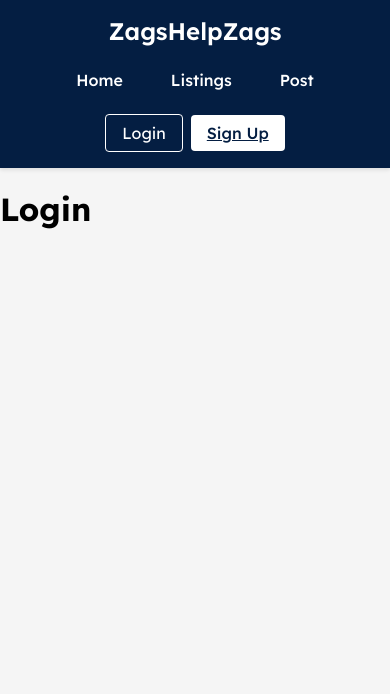
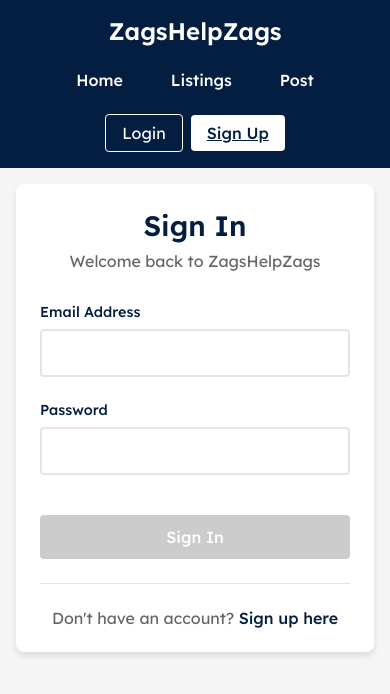
Before and after one commit to RitchieFu/hosted-final-project-332, a Vue app in the folder frontend/: page /login in a window 390 px wide. Shown: the top 694 px of the page. Built offline with nearby package versions, Linux system fonts and the light colour scheme.

Commit message:
update: create login form, add new view for after someone creates an account

```diff
--- a/frontend/src/router/index.js
+++ b/frontend/src/router/index.js
@@ -4,6 +4,7 @@ import ListingsPage from '@/views/ListingsPage.vue'
 import PostForm from '@/views/PostForm.vue'
 import LoginPage from '@/views/LoginPage.vue'
 import SignUpPage from '@/views/SignUpPage.vue'
+import EmailVerificationPage from '@/views/EmailVerificationPage.vue'
 
 const routes = [
   {path: '/', name: 'home', component: HomePage},
@@ -11,6 +12,23 @@ const routes = [
   {path: '/post', name: 'post', component: PostForm},
   {path: '/login', name: 'login', component: LoginPage},
   {path: '/signup', name: 'signup', component: SignUpPage},
+  {
+    path: '/verify-email',
+    name: 'verify-email',
+    component: EmailVerificationPage,
+    beforeEnter: (to, from, next) => {
+      // Check if user has just completed signup
+      const signupCompleted = sessionStorage.getItem('signupCompleted')
+      if (signupCompleted === 'true') {
+        // Clear the flag so it can't be accessed again by typing the URL
+        sessionStorage.removeItem('signupCompleted')
+        next()
+      } else {
+        // Redirect to signup page if trying to access directly
+        next({ name: 'signup' })
+      }
+    }
+  },
 ]
 
 export default createRouter({
--- /dev/null
+++ b/frontend/src/views/EmailVerificationPage.vue
@@ -0,0 +1,112 @@
+<template>
+  <div class="verification-container">
+    <div class="verification-card">
+      <h1 class="verification-title">Check Your Email</h1>
+      <p class="verification-message">
+        A link has been sent to your account if the provided email exists. Please click on the link to verify your email.
+      </p>
+      <div class="verification-actions">
+        <RouterLink to="/login" class="link-button">Go to Login</RouterLink>
+        <RouterLink to="/" class="link-button secondary">Return to Home</RouterLink>
+      </div>
+    </div>
+  </div>
+</template>
+
+<script setup>
+import { RouterLink } from 'vue-router'
+</script>
+
+<style scoped>
+.verification-container {
+  min-height: 100vh;
+  background-color: #f5f5f5;
+  padding: 6rem 1rem 2rem 1rem;
+  display: flex;
+  align-items: flex-start;
+  justify-content: center;
+}
+
+.verification-card {
+  background: white;
+  padding: 3rem 2rem;
+  border-radius: 8px;
+  box-shadow: 0 4px 6px rgba(0, 0, 0, 0.1);
+  max-width: 500px;
+  width: 100%;
+  text-align: center;
+}
+
+.verification-icon {
+  margin-bottom: 1.5rem;
+  display: flex;
+  justify-content: center;
+}
+
+.verification-title {
+  color: #041E42;
+  font-size: 2rem;
+  font-weight: 600;
+  margin: 0 0 1rem 0;
+}
+
+.verification-message {
+  color: #666;
+  font-size: 1rem;
+  line-height: 1.6;
+  margin: 0 0 2rem 0;
+}
+
+.verification-actions {
+  display: flex;
+  flex-direction: column;
+  gap: 1rem;
+  margin-top: 2rem;
+}
+
+.link-button {
+  background-color: #041E42;
+  color: white;
+  border: none;
+  padding: 0.75rem 1.5rem;
+  border-radius: 4px;
+  font-size: 1rem;
+  font-weight: 500;
+  text-decoration: none;
+  cursor: pointer;
+  transition: all 0.3s ease;
+  display: inline-block;
+  text-align: center;
+}
+
+.link-button:hover {
+  background-color: #033a7a;
+  transform: translateY(-1px);
+}
+
+.link-button.secondary {
+  background-color: transparent;
+  color: #041E42;
+  border: 2px solid #041E42;
+}
+
+.link-button.secondary:hover {
+  background-color: #f8f9fa;
+  transform: translateY(-1px);
+}
+
+/* Responsive design */
+@media (max-width: 768px) {
+  .verification-container {
+    padding: 1rem;
+  }
+
+  .verification-card {
+    padding: 2rem 1.5rem;
+  }
+
+  .verification-title {
+    font-size: 1.75rem;
+  }
+}
+</style>
--- a/frontend/src/views/LoginPage.vue
+++ b/frontend/src/views/LoginPage.vue
@@ -1,5 +1,202 @@
 <template>
-  <div class="container">
-    <h1>Login</h1>
+  <div class="login-container">
+    <div class="login-form-container">
+      <div class="login-form">
+        <h1 class="login-title">Sign In</h1>
+        <p class="login-subtitle">Welcome back to ZagsHelpZags</p>
+
+        <form @submit.prevent="handleLogin" class="form">
+          <div class="form-group">
+            <label for="email" class="form-label">Email Address</label>
+            <input
+              type="email"
+              id="email"
+              v-model="formData.email"
+              class="form-input"
+              required
+            >
+          </div>
+
+          <div class="form-group">
+            <label for="password" class="form-label">Password</label>
+            <input
+              type="password"
+              id="password"
+              v-model="formData.password"
+              class="form-input"
+              required
+            >
+          </div>
+
+          <button
+            type="submit"
+            class="login-button"
+            :class="{ 'disabled': !isFormValid }"
+            :disabled="!isFormValid"
+          >
+            Sign In
+          </button>
+        </form>
+
+        <div class="signup-link">
+          <p>Don't have an account? <RouterLink to="/signup" class="link">Sign up here</RouterLink></p>
+        </div>
+      </div>
+    </div>
   </div>
 </template>
+
+<script setup>
+import { ref, computed } from 'vue'
+import { RouterLink } from 'vue-router'
+
+// Form data
+const formData = ref({
+  email: '',
+  password: ''
+})
+
+// Form validation
+const isFormValid = computed(() => {
+  return formData.value.email && formData.value.password
+})
+
+// Handle form submission
+const handleLogin = async () => {
+  if (isFormValid.value) {
+    // TODO: Implement actual login logic with Stytch
+    console.log('Login data:', formData.value)
+    // This will be replaced with actual Stytch API call
+  }
+}
+</script>
+
+<style scoped>
+.login-container {
+  min-height: 100vh;
+  background-color: #f5f5f5;
+  padding: 6rem 1rem 2rem 1rem;
+  display: flex;
+  align-items: flex-start;
+  justify-content: center;
+}
+
+.login-form-container {
+  width: 100%;
+  max-width: 500px;
+}
+
+.login-form {
+  background: white;
+  padding: 2rem;
+  border-radius: 8px;
+  box-shadow: 0 4px 6px rgba(0, 0, 0, 0.1);
+}
+
+.login-title {
+  color: #041E42;
+  font-size: 2rem;
+  font-weight: 600;
+  margin: 0 0 0.5rem 0;
+  text-align: center;
+}
+
+.login-subtitle {
+  color: #666;
+  font-size: 1rem;
+  margin: 0 0 2rem 0;
+  text-align: center;
+}
+
+.form {
+  display: flex;
+  flex-direction: column;
+  gap: 1.5rem;
+}
+
+.form-group {
+  display: flex;
+  flex-direction: column;
+  gap: 0.5rem;
+}
+
+.form-label {
+  color: #041E42;
+  font-weight: 500;
+  font-size: 0.9rem;
+}
+
+.form-input {
+  padding: 0.75rem;
+  border: 2px solid #e1e5e9;
+  border-radius: 4px;
+  font-size: 1rem;
+  transition: border-color 0.3s ease;
+}
+
+.form-input:focus {
+  outline: none;
+  border-color: #041E42;
+}
+
+.login-button {
+  background-color: #041E42;
+  color: white;
+  border: none;
+  padding: 0.75rem 1.5rem;
+  border-radius: 4px;
+  font-size: 1rem;
+  font-weight: 500;
+  cursor: pointer;
+  transition: all 0.3s ease;
+  margin-top: 1rem;
+}
+
+.login-button:hover:not(.disabled) {
+  background-color: #033a7a;
+  transform: translateY(-1px);
+}
+
+.login-button.disabled {
+  background-color: #ccc;
+  cursor: not-allowed;
+  transform: none;
+}
+
+.signup-link {
+  text-align: center;
+  margin-top: 1.5rem;
+  padding-top: 1.5rem;
+  border-top: 1px solid #e1e5e9;
+}
+
+.signup-link p {
+  margin: 0;
+  color: #666;
+}
+
+.link {
+  color: #041E42;
+  text-decoration: none;
+  font-weight: 500;
+}
+
+.link:hover {
+  text-decoration: underline;
+}
+
+/* Responsive design */
+@media (max-width: 768px) {
+  .login-container {
+    padding: 1rem;
+  }
+
+  .login-form {
+    padding: 1.5rem;
+  }
+
+  .login-title {
+    font-size: 1.75rem;
+  }
+}
+</style>
--- a/frontend/src/views/SignUpPage.vue
+++ b/frontend/src/views/SignUpPage.vue
@@ -76,7 +76,12 @@
               id="phone"
               v-model="formData.phone"
               class="form-input"
+              :class="{ 'input-error': showPhoneError }"
+              placeholder="xxx-xxx-xxxx"
             >
+            <p v-if="showPhoneError" class="error-message">
+              Phone number must be exactly 10 digits
+            </p>
           </div>
 
           <div class="privacy-section">
@@ -139,7 +144,9 @@
 
 <script setup>
 import { ref, computed } from 'vue'
-import { RouterLink } from 'vue-router'
+import { RouterLink, useRouter } from 'vue-router'
+
+const router = useRouter()
 
 // Form data
 const formData = ref({
@@ -171,6 +178,18 @@ const showPasswordMismatch = computed(() => {
          formData.value.password !== formData.value.confirmPassword
 })
 
+// Phone number validation
+const isValidPhone = computed(() => {
+  if (!formData.value.phone) return true // Optional field, valid if empty
+  // Remove all non-digit characters for validation
+  const digitsOnly = formData.value.phone.replace(/\D/g, '')
+  return digitsOnly.length === 10
+})
+
+const showPhoneError = computed(() => {
+  return formData.value.phone.length > 0 && !isValidPhone.value
+})
+
 // Form validation
 const isFormValid = computed(() => {
   return formData.value.firstName &&
@@ -179,7 +198,8 @@ const isFormValid = computed(() => {
          isValidEmailDomain.value &&
          formData.value.password &&
          formData.value.confirmPassword &&
-         formData.value.password === formData.value.confirmPassword
+         formData.value.password === formData.value.confirmPassword &&
+         isValidPhone.value
 })
 
 // Modal functions
@@ -192,11 +212,23 @@ const closePrivacyModal = () => {
 }
 
 // Handle form submission
-const handleSignUp = () => {
+const handleSignUp = async () => {
   if (privacyAccepted.value && isFormValid.value) {
-    // TODO: Implement actual sign up logic
-    console.log('Sign up data:', formData.value)
-    alert('Account created successfully! (This is just a demo)')
+    // TODO: Implement actual sign up logic with Stytch
+    // For now, navigate to verification page
+    try {
+      // This will be replaced with actual Stytch API call
+      console.log('Sign up data:', formData.value)
+
+      // Set flag in sessionStorage to allow access to verify-email page
+      sessionStorage.setItem('signupCompleted', 'true')
+
+      // Navigate to email verification page
+      router.push('/verify-email')
+    } catch (error) {
+      console.error('Sign up error:', error)
+      // Handle error (show error message to user)
+    }
   }
 }
 </script>
```
